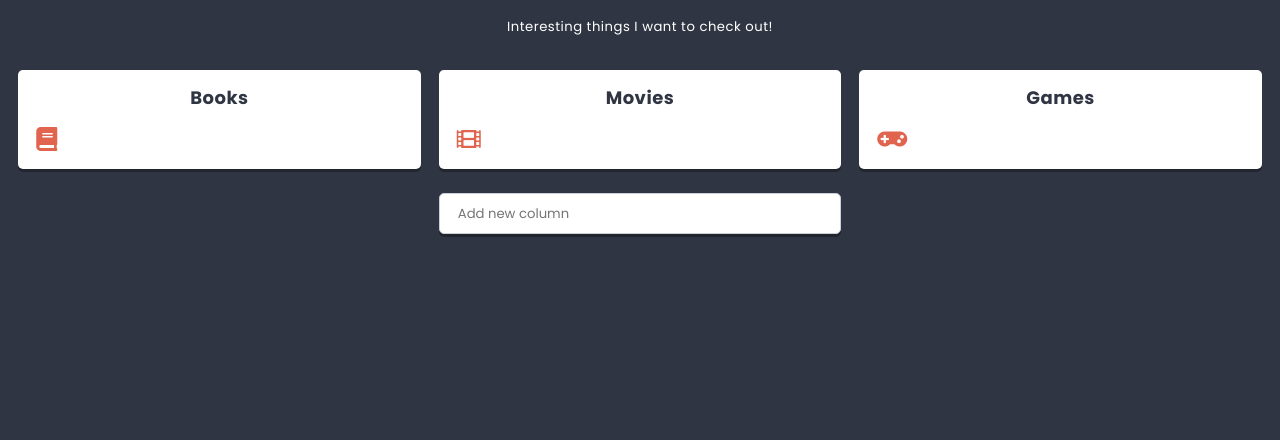
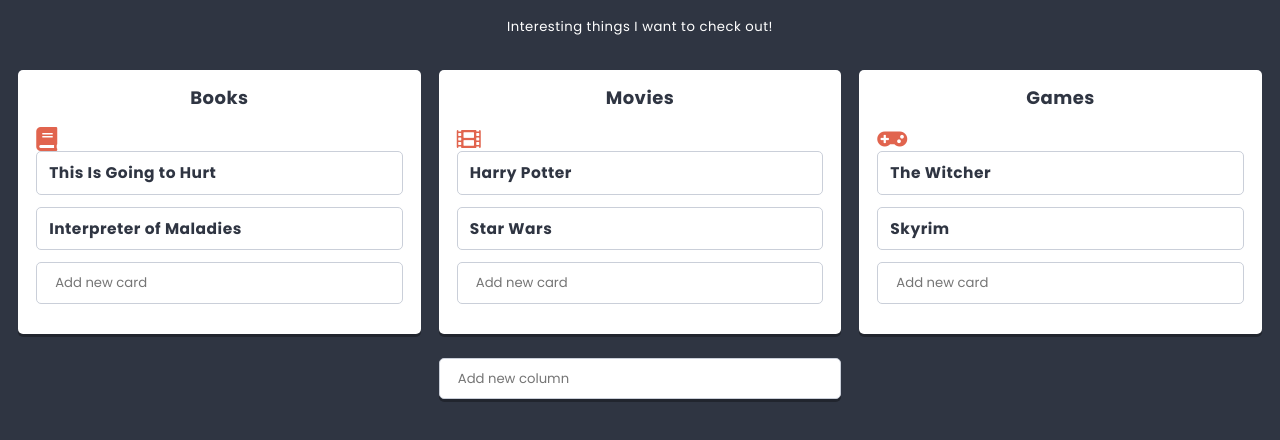
Before and after one commit to kai-mareving/react15-todo-app, a React app: page / in a window 1280 px wide. Shown: the part 362-802 px from the top of the page. Built offline with nearby package versions, Linux system fonts and the light colour scheme.

Commit message:
Card v.0.0 [to fix]

```diff
--- a/src/components/App/App.js
+++ b/src/components/App/App.js
@@ -5,8 +5,6 @@
 
 class App extends React.Component {
   render() {
-    //// const { imageSrc } = this.props;
-
     return (
       <main className={styles.component}>
         <h1 className={styles.title}>{pageContents.title}</h1>
--- /dev/null
+++ b/src/components/Card/Card.js
@@ -0,0 +1,23 @@
+import React from 'react';
+import styles from './Card.scss';
+import PropTypes from 'prop-types';
+
+class Card extends React.Component {
+  static propTypes = {
+    title: PropTypes.string,
+  }
+
+  render() {
+    console.log(this.props);
+    const { title } = this.props;
+    return (
+      <section className={styles.component}>
+        <h3 className={styles.title}>
+          {title}
+        </h3>
+      </section>
+    );
+  }
+}
+
+export default Card;
--- a/src/components/Column/Column.js
+++ b/src/components/Column/Column.js
@@ -2,25 +2,58 @@
 import styles from './Column.scss';
 import PropTypes from 'prop-types';
 import Icon from '../Icon/Icon';
+import Card from '../Card/Card';
+import Creator from '../Creator/Creator';
 import { settings } from '../../data/dataStore';
-// import Creator from '../Creator/Creator';
 
 class Column extends React.Component {
+  state = {
+    cards: this.props.cards || [],
+  }
+
   static propTypes = {
     title: PropTypes.string,
     icon: PropTypes.node,
+    name: PropTypes.string,
+    cards: PropTypes.array,
+    addCard: PropTypes.func,
   }
 
   static defaultProps = {
     icon: settings.defaultColumnIcon,
   }
 
+  addCard(title) {
+    this.setState(state => (
+      {
+        cards: [
+          ...state.cards,
+          {
+            key: state.cards.length ? state.cards[state.cards.length - 1].key + 1 : 0,
+            title,
+          }
+        ]
+      }
+    ));
+  }
+
   render() {
     console.log(this.props);
+    const { /* title, icon, */ cards, addCard } = this.props;
     return (
       <section className={styles.component}>
         <h3 className={styles.title}>{this.props.title}</h3>
-        <span className={styles.icon}><Icon name={this.props.icon}/></span>
+        <span className={styles.icon}><Icon name={this.props.icon} /></span>
+
+        <div className={styles.cards}>
+          {cards.map(({key, ...cardProps}) => (
+            <Card key={key} {...cardProps} />
+          ))}
+        </div>
+        <div className={styles.creator}>
+          <Creator text={settings.cardCreatorText} action={addCard} />
+        </div>
+
       </section>
     )
   }
--- a/src/components/Column/Column.scss
+++ b/src/components/Column/Column.scss
@@ -2,7 +2,6 @@
 
 .component {
   flex-shrink: 0;
-  // flex: 1;
   width: calc(33% - 12px);
   background: $color-light;
   margin: 0 $base-size $base-size 0;
--- a/src/components/List/List.js
+++ b/src/components/List/List.js
@@ -13,7 +13,7 @@
   }
 
   static propTypes = {
-    /* static means that propTypes object is not available as this.propTypes for other instances and is saved as List.propTypes (class property) */
+    /* static => {object} propTypes cant be accessed as this.propTypes for other instances & is saved as List.propTypes (class property) */
     title: PropTypes.node.isRequired,
     description: PropTypes.node,
     columns: PropTypes.array,
--- a/src/components/List/List.scss
+++ b/src/components/List/List.scss
@@ -11,8 +11,8 @@
 
 .columns {
   display: flex;
-  justify-content: space-evenly;
-  flex-wrap: wrap;
+  justify-content: space-evenly; /* changed for prettier spread */
+  flex-wrap: wrap; /* added to maintain width of Column.component and accomodate for more of them */
   overflow: auto;
 }
 
```
